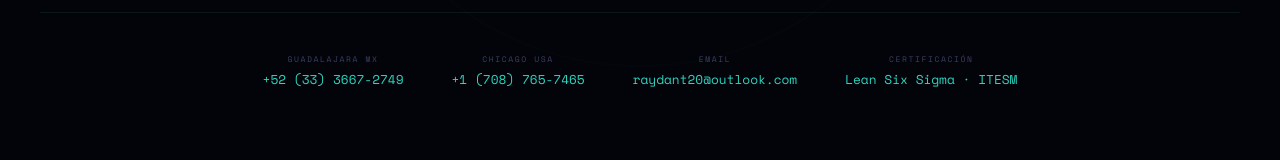
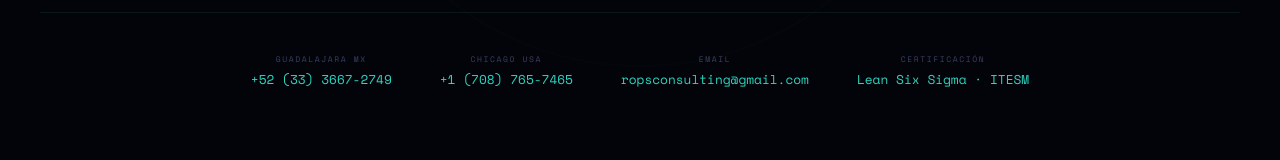
Before and after one commit to ROPS007/rops-sitio, a plain HTML site: page digital.html in a window 1280 px wide. Shown: the part 8798-8958 px from the top of the page. Drawn offline with nearby package versions, Linux system fonts and the light colour scheme.

Commit message:
Update digital.html

```diff
--- a/digital.html
+++ b/digital.html
@@ -816,12 +816,12 @@ footer{border-top:1px solid var(--border);padding:1.5rem 2.5rem;display:flex;ali
   <p class="cta-sub">Una llamada de 20 minutos. Sin compromiso. Sin costo. Te decimos exactamente qué necesita tu restaurante hoy para dominar el mundo digital.</p>
   <div style="display:flex;gap:1rem;justify-content:center;flex-wrap:wrap;position:relative">
     <a href="https://wa.me/17087657465?text=Hola%20Raymundo%2C%20quiero%20informaci%C3%B3n%20sobre%20ROPS%20Smart%20Advertising" class="btn-glow" target="_blank" style="font-size:.7rem;padding:.85rem 2.2rem">WhatsApp → Comenzar ahora</a>
-    <a href="mailto:raydant20@outlook.com" class="btn-outline" style="font-size:.7rem;padding:.85rem 2.2rem">Enviar correo</a>
+    <a href="mailto:ropsconsulting@gmail.com" class="btn-outline" style="font-size:.7rem;padding:.85rem 2.2rem">Enviar correo</a>
   </div>
   <div class="cta-contacts">
     <div class="contact-block"><div class="cl">Guadalajara MX</div><div class="cv"><a href="tel:+523336672749">+52 (33) 3667-2749</a></div></div>
     <div class="contact-block"><div class="cl">Chicago USA</div><div class="cv"><a href="tel:+17087657465">+1 (708) 765-7465</a></div></div>
-    <div class="contact-block"><div class="cl">Email</div><div class="cv"><a href="mailto:raydant20@outlook.com">raydant20@outlook.com</a></div></div>
+    <div class="contact-block"><div class="cl">Email</div><div class="cv"><a href="mailto:ropsconsulting@gmail.com">ropsconsulting@gmail.com</a></div></div>
     <div class="contact-block"><div class="cl">Certificación</div><div class="cv">Lean Six Sigma · ITESM</div></div>
   </div>
 </section>
```
